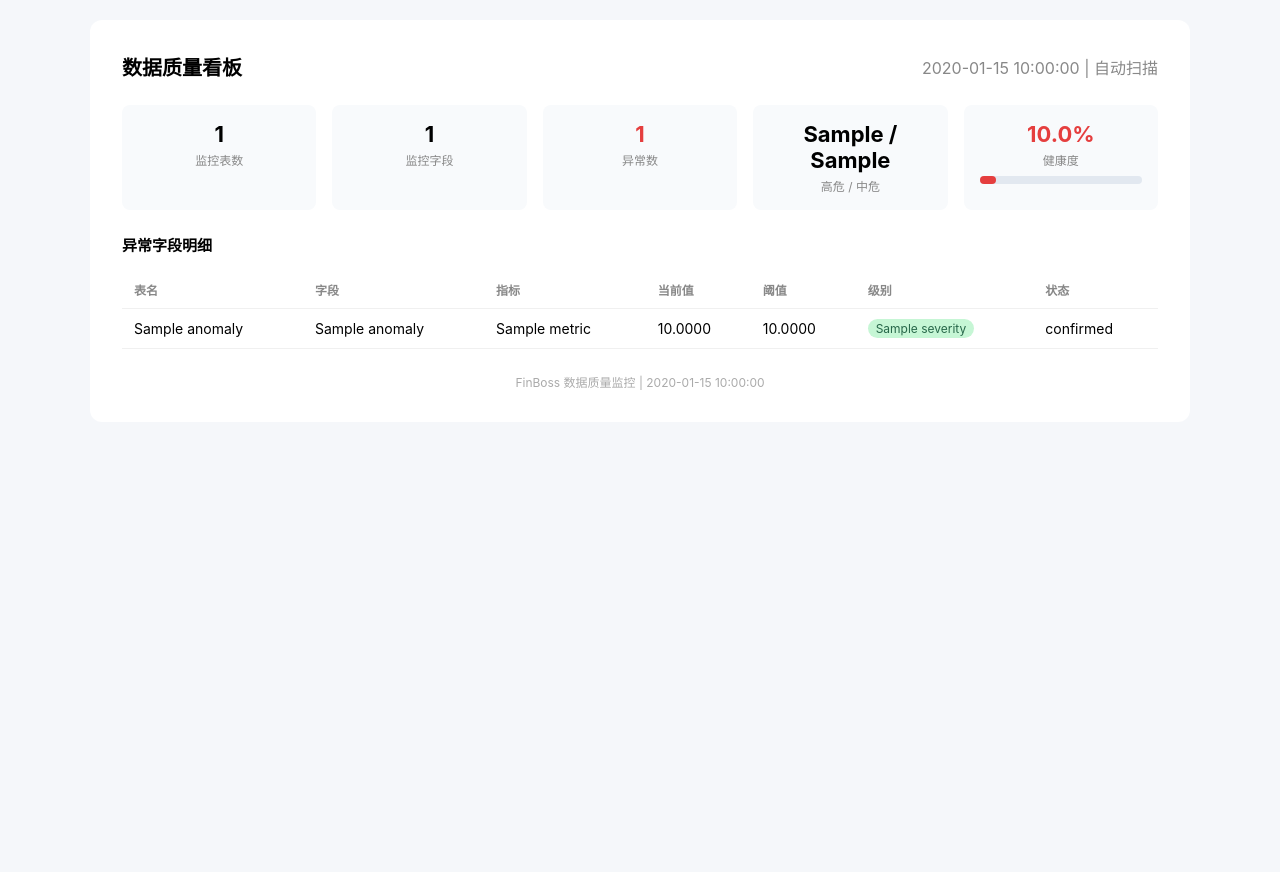
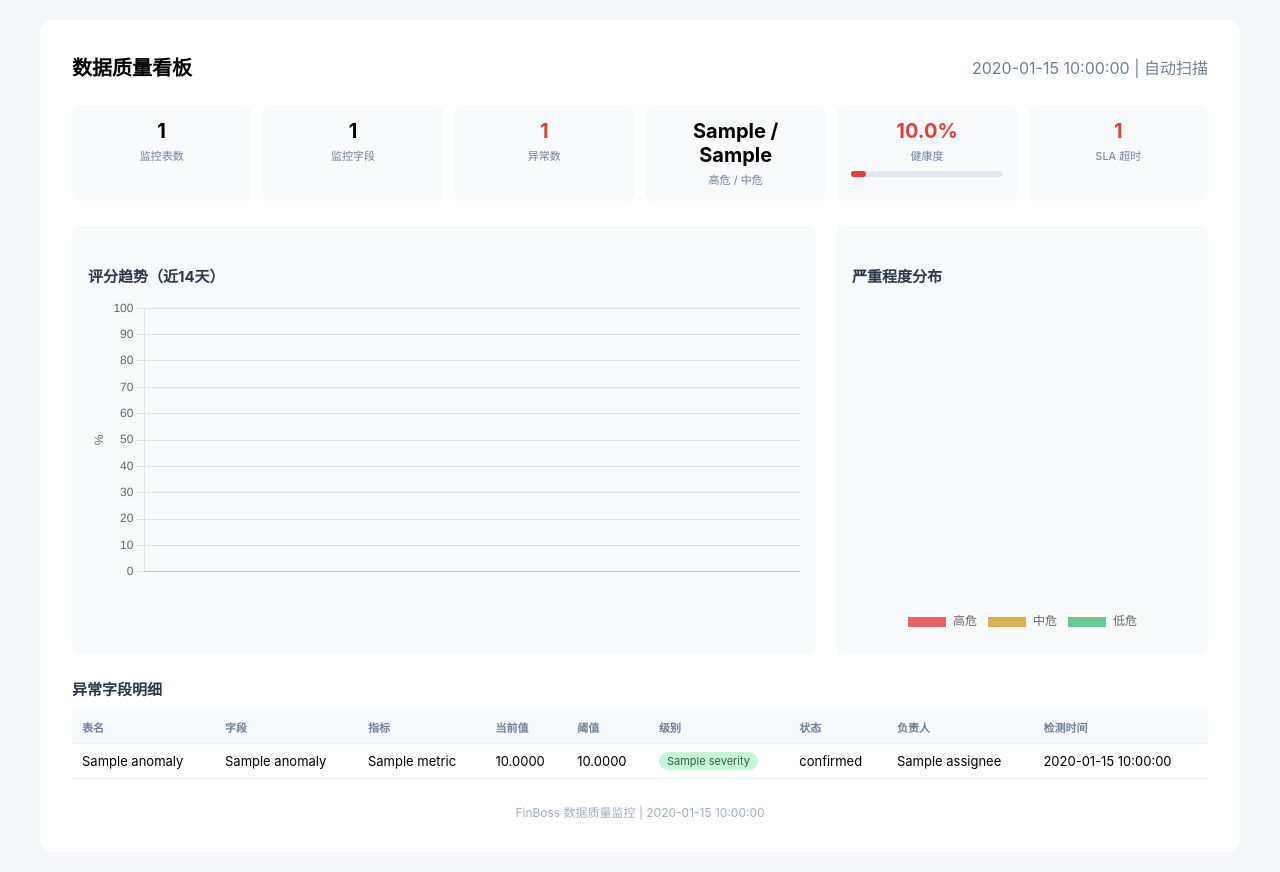
Before and after one commit to davyzhong/finBoss, a Python web app: template templates/reports/quality_report.html.j2 in a window 1280 px wide. Before the commit the page ends 390 px from the top, so only its background shows below. Run offline with Jinja, Linux system fonts and the light colour scheme; the template is opened without the code that fills it: most values are stand-ins (such as "Sample title", 1, 10 or a date in 2020).

Commit message:
feat(7B): upgrade quality report with Chart.js trend + pie charts

```diff
--- a/templates/reports/quality_report.html.j2
+++ b/templates/reports/quality_report.html.j2
@@ -5,37 +5,43 @@
 <meta charset="UTF-8">
 <meta name="viewport" content="width=device-width, initial-scale=1.0">
 <title>数据质量看板 - {{ stat_date }}</title>
+<script src="https://cdn.jsdelivr.net/npm/chart.js@4.4.0/dist/chart.umd.min.js"></script>
 <style>
   * { box-sizing: border-box; margin: 0; padding: 0; }
   body { font-family: -apple-system, sans-serif; background: #f5f7fa; padding: 20px; }
-  .container { max-width: 1100px; margin: 0 auto; background: white; border-radius: 12px; padding: 32px; }
+  .container { max-width: 1200px; margin: 0 auto; background: white; border-radius: 12px; padding: 32px; }
   .header { display: flex; justify-content: space-between; align-items: center; margin-bottom: 24px; }
   h1 { font-size: 20px; }
-  .kpi-row { display: grid; grid-template-columns: repeat(5, 1fr); gap: 16px; margin-bottom: 24px; }
-  .kpi { background: #f8fafc; border-radius: 8px; padding: 16px; text-align: center; }
-  .kpi .v { font-size: 22px; font-weight: 700; }
-  .kpi .l { font-size: 12px; color: #888; margin-top: 4px; }
+  h2 { font-size: 15px; color: #2d3748; margin: 24px 0 12px; }
+  .kpi-row { display: grid; grid-template-columns: repeat(6, 1fr); gap: 12px; margin-bottom: 24px; }
+  .kpi { background: #f8fafc; border-radius: 8px; padding: 14px; text-align: center; }
+  .kpi .v { font-size: 20px; font-weight: 700; }
+  .kpi .l { font-size: 11px; color: #718096; margin-top: 4px; }
   .kpi .v.danger { color: #e53e3e; }
   .kpi .v.warning { color: #d69e2e; }
-  .score-bar { height: 8px; background: #e2e8f0; border-radius: 4px; margin-top: 8px; }
-  .score-fill { height: 100%; border-radius: 4px; background: #48bb78; }
+  .kpi .v.success { color: #276749; }
+  .score-bar { height: 6px; background: #e2e8f0; border-radius: 3px; margin-top: 8px; }
+  .score-fill { height: 100%; border-radius: 3px; background: #48bb78; }
   .score-fill.danger { background: #e53e3e; }
   .score-fill.warning { background: #d69e2e; }
-  table { width: 100%; border-collapse: collapse; font-size: 14px; margin-top: 16px; }
-  th, td { padding: 10px 12px; text-align: left; border-bottom: 1px solid #f0f0f0; }
-  th { color: #888; font-size: 12px; text-transform: uppercase; }
-  .tag { display: inline-block; padding: 2px 8px; border-radius: 10px; font-size: 12px; }
+  .charts { display: grid; grid-template-columns: 2fr 1fr; gap: 20px; margin-bottom: 24px; }
+  .chart-box { background: #f8fafc; border-radius: 8px; padding: 16px; }
+  table { width: 100%; border-collapse: collapse; font-size: 13px; }
+  th, td { padding: 8px 10px; text-align: left; border-bottom: 1px solid #f0f0f0; }
+  th { color: #718096; font-size: 11px; text-transform: uppercase; background: #f7fafc; }
+  .tag { display: inline-block; padding: 2px 8px; border-radius: 10px; font-size: 11px; }
   .tag.high { background: #fed7d7; color: #c53030; }
   .tag.medium { background: #fefcbf; color: #975a16; }
   .tag.low { background: #c6f6d5; color: #276749; }
-  .footer { margin-top: 24px; color: #aaa; font-size: 12px; text-align: center; }
+  .tag.overdue { background: #e53e3e; color: white; }
+  .footer { margin-top: 24px; color: #a0aec0; font-size: 12px; text-align: center; }
 </style>
 </head>
 <body>
 <div class="container">
   <div class="header">
     <h1>数据质量看板</h1>
-    <span style="color:#888;">{{ stat_date }} | 自动扫描</span>
+    <span style="color:#718096;">{{ stat_date }} | 自动扫描</span>
   </div>
 
   <div class="kpi-row">
@@ -58,7 +64,7 @@
       <div class="l">高危 / 中危</div>
     </div>
     <div class="kpi">
-      <div class="v{% if summary.score_pct < 90 %} danger{% elif summary.score_pct < 95 %} warning{% endif %}">
+      <div class="v{% if summary.score_pct < 90 %} danger{% elif summary.score_pct < 95 %} warning{% else %} success{% endif %}">
         {{ "%.1f"|format(summary.score_pct) }}%
       </div>
       <div class="l">健康度</div>
@@ -67,9 +73,24 @@
              style="width:{{ summary.score_pct }}%"></div>
       </div>
     </div>
+    <div class="kpi">
+      <div class="v{% if summary.overdue_count > 0 %} danger{% endif %}">{{ summary.overdue_count }}</div>
+      <div class="l">SLA 超时</div>
+    </div>
   </div>
 
-  <h2 style="font-size:15px;margin-bottom:8px;">异常字段明细</h2>
+  <div class="charts">
+    <div class="chart-box">
+      <h2>评分趋势（近14天）</h2>
+      <canvas id="trendChart" height="120"></canvas>
+    </div>
+    <div class="chart-box">
+      <h2>严重程度分布</h2>
+      <canvas id="pieChart" height="160"></canvas>
+    </div>
+  </div>
+
+  <h2>异常字段明细</h2>
   <table>
     <thead>
       <tr>
@@ -80,6 +101,8 @@
         <th>阈值</th>
         <th>级别</th>
         <th>状态</th>
+        <th>负责人</th>
+        <th>检测时间</th>
       </tr>
     </thead>
     <tbody>
@@ -96,15 +119,61 @@
         </span>
       </td>
       <td>{{ a.status }}</td>
+      <td>{{ a.assignee or '—' }}</td>
+      <td>{{ a.detected_at }}</td>
     </tr>
     {% endfor %}
     {% if not anomalies %}
-    <tr><td colspan="7" style="color:#888;text-align:center;">✓ 无异常，数据质量良好</td></tr>
+    <tr><td colspan="9" style="color:#718096;text-align:center;">✓ 无异常，数据质量良好</td></tr>
     {% endif %}
     </tbody>
   </table>
 
   <div class="footer">FinBoss 数据质量监控 | {{ generated_at }}</div>
 </div>
+
+<script>
+const trendData = {{ trend_data | tojson }};
+const severityData = {{ severity_data | tojson }};
+
+const scoreColor = (score) => score < 90 ? 'rgba(229,62,62,0.8)' : score < 95 ? 'rgba(214,158,46,0.8)' : 'rgba(72,187,120,0.8)';
+
+new Chart(document.getElementById('trendChart'), {
+  type: 'line',
+  data: {
+    labels: trendData.map(p => p.stat_date),
+    datasets: [{
+      label: '健康度 (%)',
+      data: trendData.map(p => p.score_pct),
+      borderColor: 'rgba(66,153,225,0.8)',
+      backgroundColor: 'rgba(66,153,225,0.1)',
+      fill: true,
+      tension: 0.3,
+      pointBackgroundColor: trendData.map(p => scoreColor(p.score_pct)),
+      pointRadius: 4,
+    }]
+  },
+  options: {
+    responsive: true,
+    plugins: { legend: { display: false } },
+    scales: { y: { min: 0, max: 100, title: { display: true, text: '%' } } }
+  }
+});
+
+new Chart(document.getElementById('pieChart'), {
+  type: 'doughnut',
+  data: {
+    labels: ['高危', '中危', '低危'],
+    datasets: [{
+      data: [severityData.high, severityData.medium, severityData.low],
+      backgroundColor: ['rgba(229,62,62,0.8)', 'rgba(214,158,46,0.8)', 'rgba(72,187,120,0.8)'],
+    }]
+  },
+  options: {
+    responsive: true,
+    plugins: { legend: { position: 'bottom' } }
+  }
+});
+</script>
 </body>
 </html>
```
